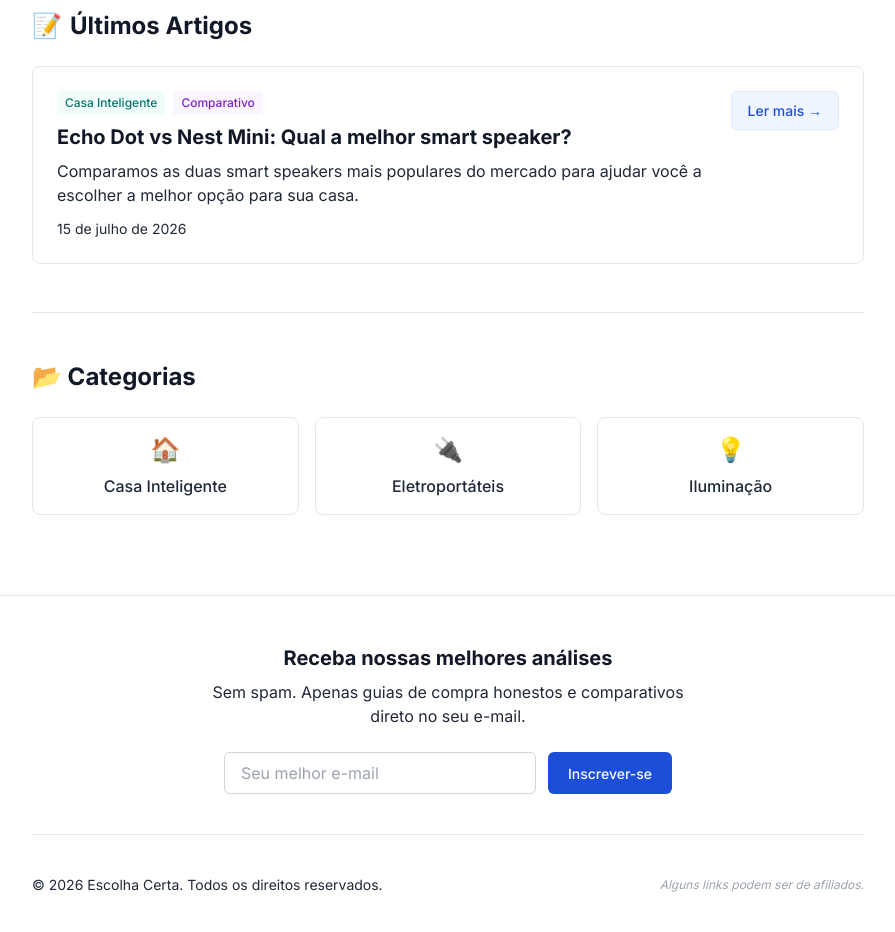
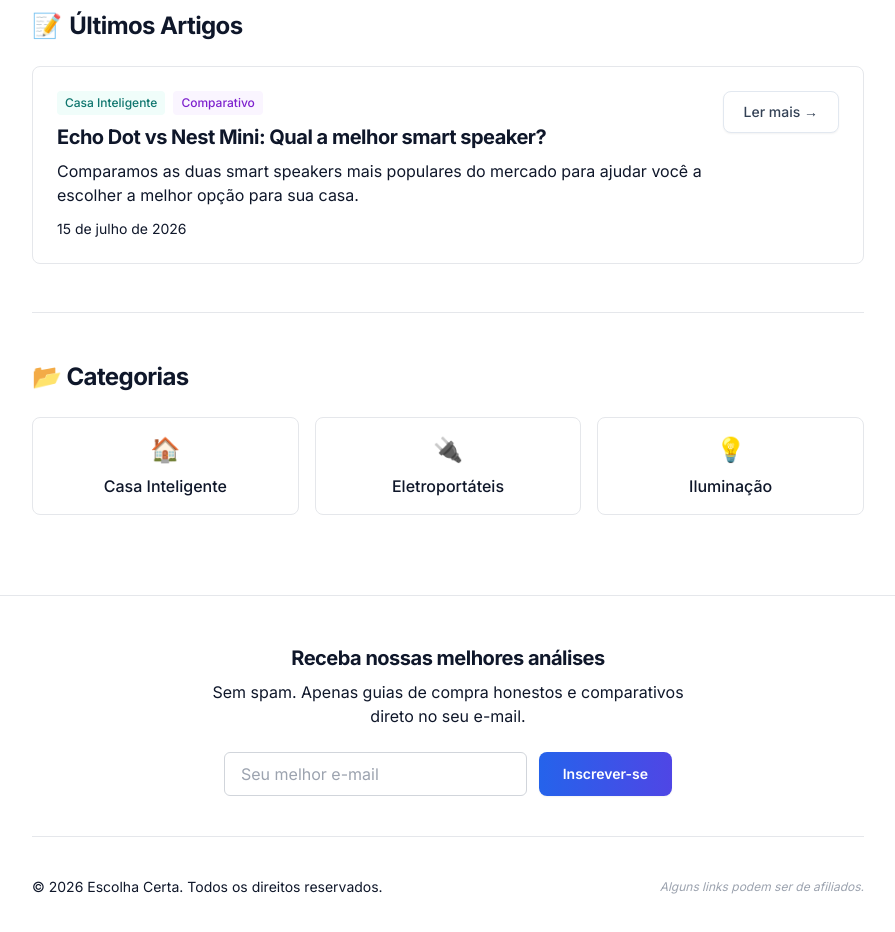
Before and after one commit to evertonpithanjr/escolha-certa, a Next.js app: page / in a window 1280 px wide. Shown: the part 380-1312 px from the top of the page, without its empty margins (192-1087 px from the left). Built offline with nearby package versions, Linux system fonts and the light colour scheme.

Commit message:
Rebranding para Escolhendo Certo e novo design system estilo Huly

```diff
--- a/app/globals.css
+++ b/app/globals.css
@@ -2,48 +2,79 @@
 @tailwind components;
 @tailwind utilities;
 
+@layer base {
+  :root {
+    /* Paleta de cores moderna e limpa */
+    --background: 0 0% 100%;
+    --foreground: 222 47% 11%;
+
+    --primary: 221 83% 53%; /* Azul índigo moderno */
+    --primary-foreground: 210 40% 98%;
+
+    --secondary: 210 40% 96.1%;
+    --secondary-foreground: 222 47% 11%;
+
+    --muted: 210 40% 96.1%;
+    --muted-foreground: 215 16% 47%;
+
+    --border: 214 32% 91%;
+    --ring: 221 83% 53%;
+
+    --radius: 0.75rem; /* Bordas mais arredondadas e modernas */
+  }
+
   body {
-  background-color: #ffffff;
-  color: #1f2937;
-  font-family: ui-sans-serif, system-ui, -apple-system, BlinkMacSystemFont, "Segoe UI", Roboto, sans-serif;
+    @apply bg-white text-slate-900 antialiased;
+    font-feature-settings: "rlig" 1, "calt" 1;
   }
 
   h1, h2, h3, h4, h5, h6 {
-  font-weight: 700;
-  color: #111827;
+    @apply font-sans font-bold tracking-tight text-slate-900;
   }
 
-.btn-primary {
-  display: inline-flex;
-  align-items: center;
-  justify-content: center;
-  padding: 0.625rem 1.25rem;
-  font-size: 0.875rem;
-  font-weight: 500;
-  color: #ffffff;
-  background-color: #1d4ed8;
-  border-radius: 0.375rem;
-  transition: background-color 0.2s;
+  h1 { @apply text-4xl sm:text-5xl lg:text-6xl; }
+  h2 { @apply text-3xl sm:text-4xl; }
+  h3 { @apply text-2xl sm:text-3xl; }
 }
 
-.btn-primary:hover {
-  background-color: #1e3a8a;
+@layer components {
+  /* Botão Primário: Estilo moderno com gradiente sutil e sombra */
+  .btn-primary {
+    @apply inline-flex items-center justify-center px-6 py-3 text-sm font-semibold text-white
+           bg-gradient-to-r from-blue-600 to-indigo-600 rounded-lg
+           shadow-sm hover:shadow-md hover:from-blue-700 hover:to-indigo-700
+           transition-all duration-200 ease-in-out focus:outline-none focus:ring-2 focus:ring-blue-500 focus:ring-offset-2;
   }
 
+  /* Botão Discreto: Limpo, com borda sutil */
   .btn-discreet {
-  display: inline-flex;
-  align-items: center;
-  justify-content: center;
-  padding: 0.5rem 1rem;
-  font-size: 0.875rem;
-  font-weight: 500;
-  color: #1d4ed8;
-  background-color: #eff6ff;
-  border: 1px solid #dbeafe;
-  border-radius: 0.375rem;
-  transition: background-color 0.2s;
+    @apply inline-flex items-center justify-center px-5 py-2.5 text-sm font-medium text-slate-700
+           bg-white border border-slate-200 rounded-lg
+           shadow-sm hover:bg-slate-50 hover:border-slate-300 hover:text-slate-900
+           transition-all duration-200 ease-in-out;
   }
 
-.btn-discreet:hover {
-  background-color: #dbeafe;
+  /* Card Moderno (para artigos e features) */
+  .card-modern {
+    @apply bg-white border border-slate-200 rounded-xl p-6
+           shadow-sm hover:shadow-lg hover:border-blue-200
+           transition-all duration-300 ease-in-out;
   }
+
+  /* Badge / Tag */
+  .badge {
+    @apply inline-flex items-center px-2.5 py-0.5 rounded-full text-xs font-medium;
+  }
+  .badge-primary {
+    @apply bg-blue-50 text-blue-700 border border-blue-100;
+  }
+  .badge-comparativo {
+    @apply bg-purple-50 text-purple-700 border border-purple-100;
+  }
+}
+
+@layer utilities {
+  .text-balance {
+    text-wrap: balance;
+  }
+}
--- a/app/layout.tsx
+++ b/app/layout.tsx
@@ -18,9 +18,9 @@
 });
 
 export const metadata: Metadata = {
-  title: "Escolha Certa | Comparativos e Guias de Compra Confiáveis",
+  title: "Escolhendo Certo | Comparativos e Guias de Compra Confiáveis",
   description: "Análises aprofundadas, comparativos honestos e guias de compra para casa inteligente e eletroportáteis.",
-  metadataBase: new URL("https://escolhacerta.vercel.app"),
+  metadataBase: new URL("https://escolha-certa.vercel.app"), // Vamos mudar isso quando você tiver o domínio .com.br
 };
 
 export default function RootLayout({
```
Lines whose indentation alone changed are shown as unchanged.
